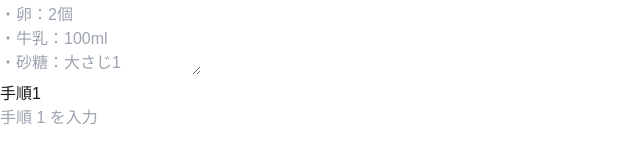
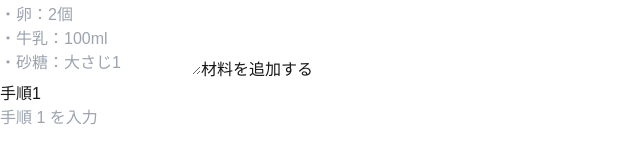
Before and after one commit to hono840/recipe-sharing, a Next.js app: page /recipes/new in a window 1280 px wide. Shown: the part 370-518 px from the top of the page, without its empty margins (0-640 px from the left). Built offline with nearby package versions, Linux system fonts and the light colour scheme; no server answers.

Commit message:
材料を配列で持つための準備

```diff
--- a/src/app/recipes/new/page.tsx
+++ b/src/app/recipes/new/page.tsx
@@ -195,6 +195,9 @@ const RecipesEdit = () => {
               value={ingredients}
               onChange={onChangeIngredients}
             />
+            <PrimaryButton type="button" onClick={addStep}>
+              材料を追加する
+            </PrimaryButton>
           </SectionWrapper>
 
           {/* 手順リスト */}
```
